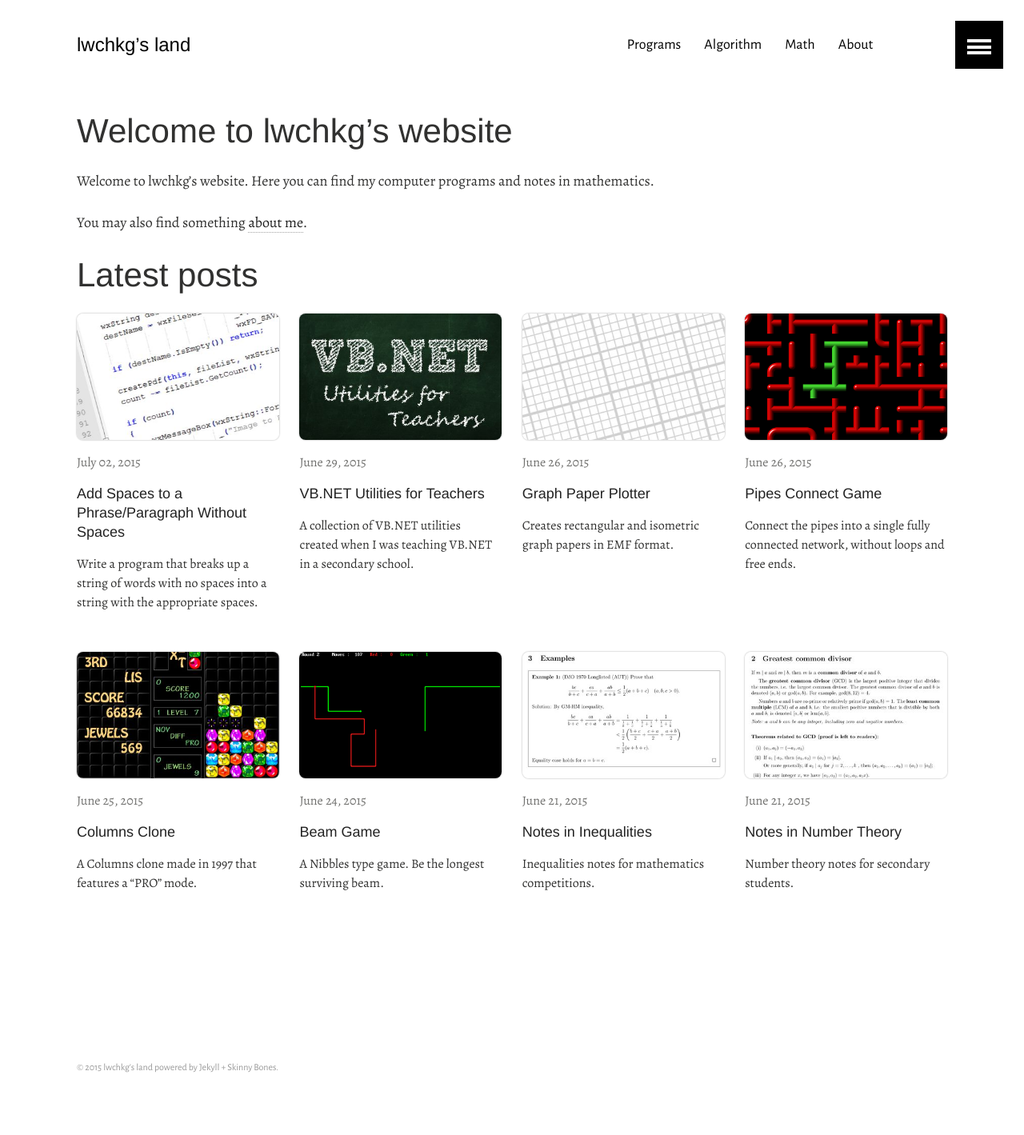
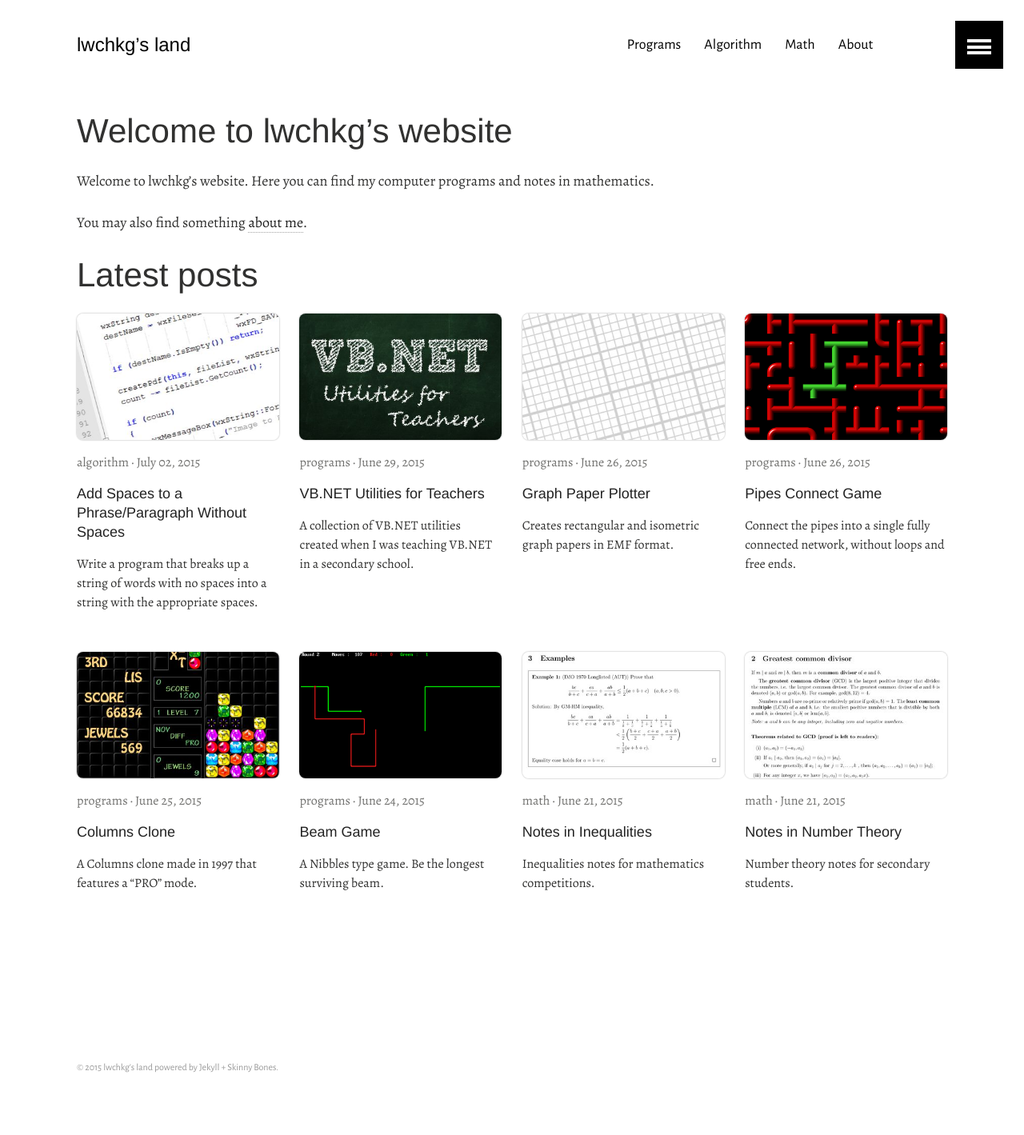
Before and after one commit to lwchkg/lwchkg.github.io, a Jekyll site: the page built from index.md, in a window 1280 px wide. Shown: the whole page at 80% size. Built offline with Jekyll 4.4.1, drawn with Linux system fonts in a browser that asks for light colours; some web fonts are replaced.

Commit message:
Add categories to post grid to index.md

```diff
--- a/_includes/post-grid.html
+++ b/_includes/post-grid.html
@@ -1,7 +1,6 @@
 <article class="tile" itemscope itemtype="http://schema.org/Article">
-  <a href="{{ site.url }}{{ post.url }}" title="{{ post.title }}" class="post-teaser">{% if post.image.teaser %}<img src="{{ site.url }}/images/{{ post.image.teaser }}" alt="teaser" itemprop="image">
-    {% else %}<img src="{{ site.url }}/images/{{ site.teaser }}" alt="teaser" itemprop="image">{% endif %}</a>
-  {% if post.date %}<p class="entry-date date published"><time datetime="{{ post.date | date: "%Y-%m-%d" }}" itemprop="datePublished">{{ post.date | date: "%B %d, %Y" }}</time></p>{% endif %}
+  <a href="{{ site.url }}{{ post.url }}" title="{{ post.title }}" class="post-teaser">{% if post.image.teaser %}<img src="{{ site.url }}/images/{{ post.image.teaser }}" alt="teaser" itemprop="image">{% else %}<img src="{{ site.url }}/images/{{ site.teaser }}" alt="teaser" itemprop="image">{% endif %}</a>
+  {% if post.date %}<p class="entry-date date published">{% if include.show-categories %}{{ post.categories }} · {% endif %}{% if post.date %}<time datetime="{{ post.date | date: "%Y-%m-%d" }}" itemprop="datePublished">{{ post.date | date: "%B %d, %Y" }}</time></p>{% endif %}{% endif %}
   <h2 class="post-title" itemprop="name"><a href="{{ site.url }}{{ post.url }}">{{ post.title }}</a></h2>
   <p class="post-excerpt" itemprop="description">{{ post.excerpt | strip_html | truncate: 160 }}</p>
 </article><!-- /.tile -->
--- a/index.md
+++ b/index.md
@@ -11,6 +11,6 @@ You may also find something [about me](about.html).
 
 <div class="tiles">
 {% for post in site.posts %}
-	{% include post-grid.html %}
+	{% include post-grid.html show-categories="true" %}
 {% endfor %}
 </div><!-- /.tiles -->
```
